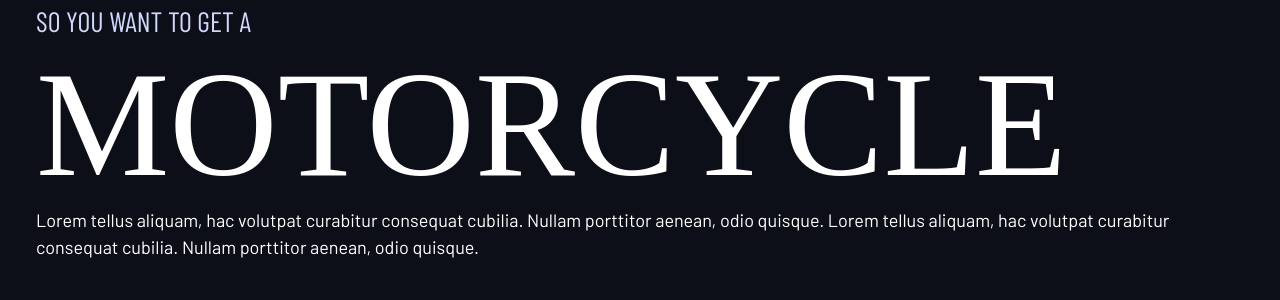
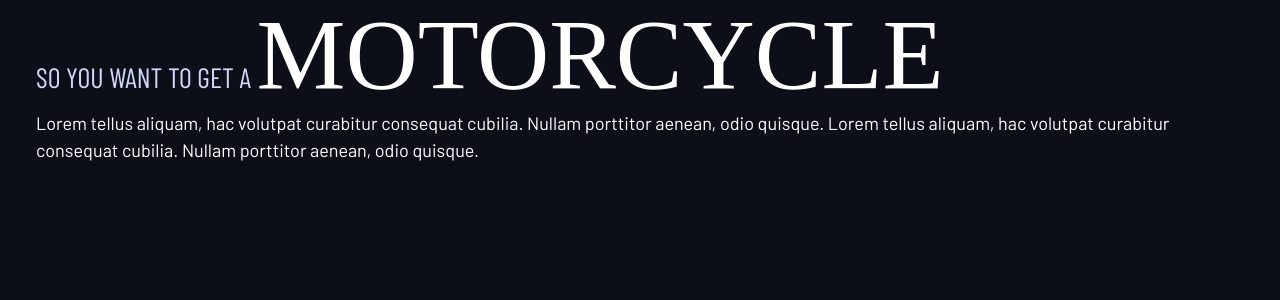
Before and after one commit to waxx567/fivefiftyfive, a Flask app: page / in a window 1280 px wide. Shown: the part 63-363 px from the top of the page. Run offline with Flask 3, Linux system fonts and the light colour scheme; some web fonts are replaced.

Commit message:
Update index.html

```diff
--- a/project/templates/index.html
+++ b/project/templates/index.html
@@ -42,7 +42,7 @@
 <div class="container">
   <h1 class="text-accent fs-500 ff-sans-cond uppercase">
     So you want to get a
-    <span class="fs-900 ff-serif text-white">Motorcycle</span>
+    <span class="fs-800 ff-serif text-white">Motorcycle</span>
   </h1>
   Lorem tellus aliquam, hac volutpat curabitur consequat cubilia. Nullam
   porttitor aenean, odio quisque. Lorem tellus aliquam, hac volutpat curabitur
```
